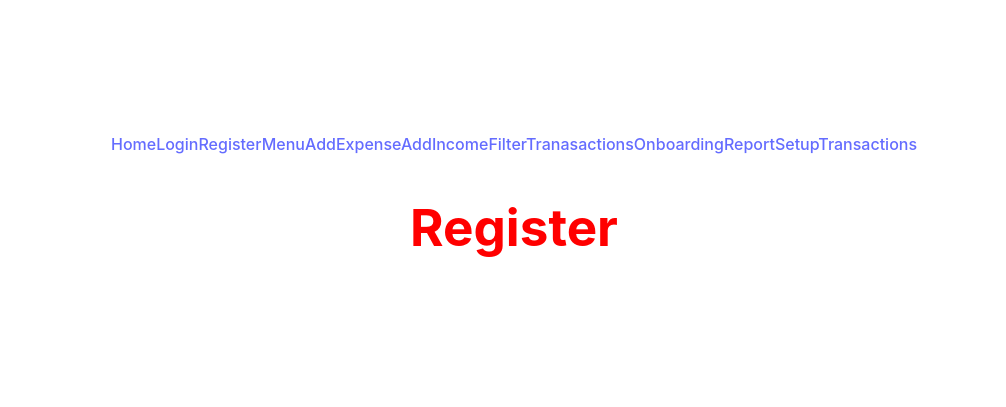
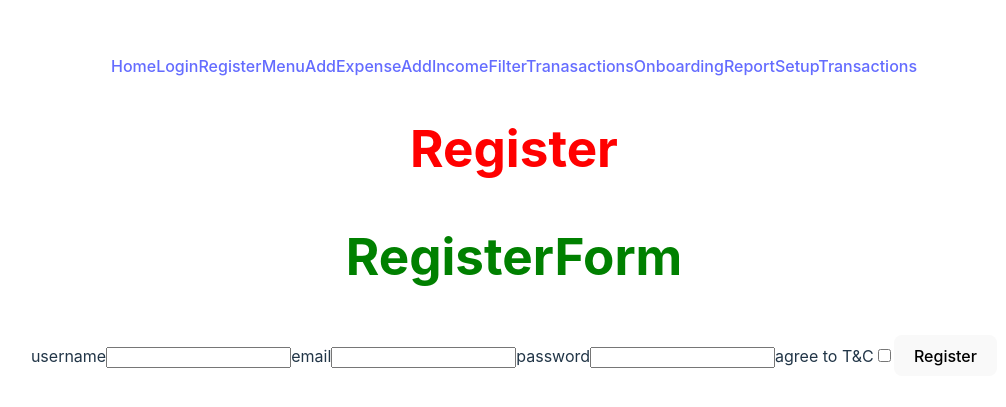
Before and after one commit to allbutgold/finco, a React (Vite) app in the folder frontend/: page /register in a window 1280 px wide. Shown: the part 185-592 px from the top of the page, without its empty margins (126-1132 px from the left). Built offline with nearby package versions, Linux system fonts and the light colour scheme; no server answers.

Commit message:
add RegisterForm component and register route

```diff
--- /dev/null
+++ b/frontend/src/components/Register/RegisterForm.jsx
@@ -0,0 +1,45 @@
+import styles from './RegisterForm.module.scss';
+import { useState } from 'react';
+
+const RegisterForm = () => {
+  const [username, setUsername] = useState('');
+  const [password, setPassword] = useState('');
+  const [email, setEmail] = useState('');
+  const [agreedToTnC, setAgreedToTnC] = useState(false);
+
+  const URL = import.meta.env.VITE_BACKEND_URL;
+
+  const handleSubmit = async (e) => {
+    e.preventDefault();
+
+    const response = await fetch(URL + 'register', {
+      credentials: 'include',
+      method: 'POST',
+      headers: {
+        'Content-Type': 'application/json'
+      },
+      body: JSON.stringify({ username, password, email, agreedToTnC })
+    })
+    const data = await response.json();
+    console.log(data);
+    e.target.reset();
+  }
+  return (
+    <section className={styles.RegisterForm}>
+      <h1>RegisterForm</h1>
+      <form onSubmit={handleSubmit}>
+        <label htmlFor="username">username</label>
+        <input type="text" name='username' onChange={(e)=> setUsername(e.target.value)}/>
+        <label htmlFor="email">email</label>
+        <input type="email" name='email' onChange={(e)=> setEmail(e.target.value)} />
+        <label htmlFor="password">password</label>
+        <input type="password" name='password' onChange={(e)=> setPassword(e.target.value)} />
+        <label htmlFor="T&C">agree to T&C</label>
+        <input type="checkbox" name='T&C' value={true} onChange={(e)=> setAgreedToTnC(e.target.value)}/>
+        <button type='submit'>Register</button>
+      </form>
+    </section>
+  );
+}
+
+export default RegisterForm;
--- /dev/null
+++ b/frontend/src/components/Register/RegisterForm.module.scss
@@ -0,0 +1,5 @@
+.RegisterForm {
+  h1 {
+    color: green
+  };
+}
--- a/frontend/src/pages/Register/Register.jsx
+++ b/frontend/src/pages/Register/Register.jsx
@@ -1,9 +1,12 @@
 import styles from './Register.module.scss';
+
+import RegisterForm from '../../components/Register/RegisterForm.jsx';
 
 const Register = () => {
   return (
     <section className={styles.Register}>
       <h1>Register</h1>
+      <RegisterForm />
     </section>
 
   );
```
Also changed, not shown: frontend/src/components/Register/Register.jsx (deleted, +0 -12 lines), 1 other file (tests, documents, lock files or other folders).
